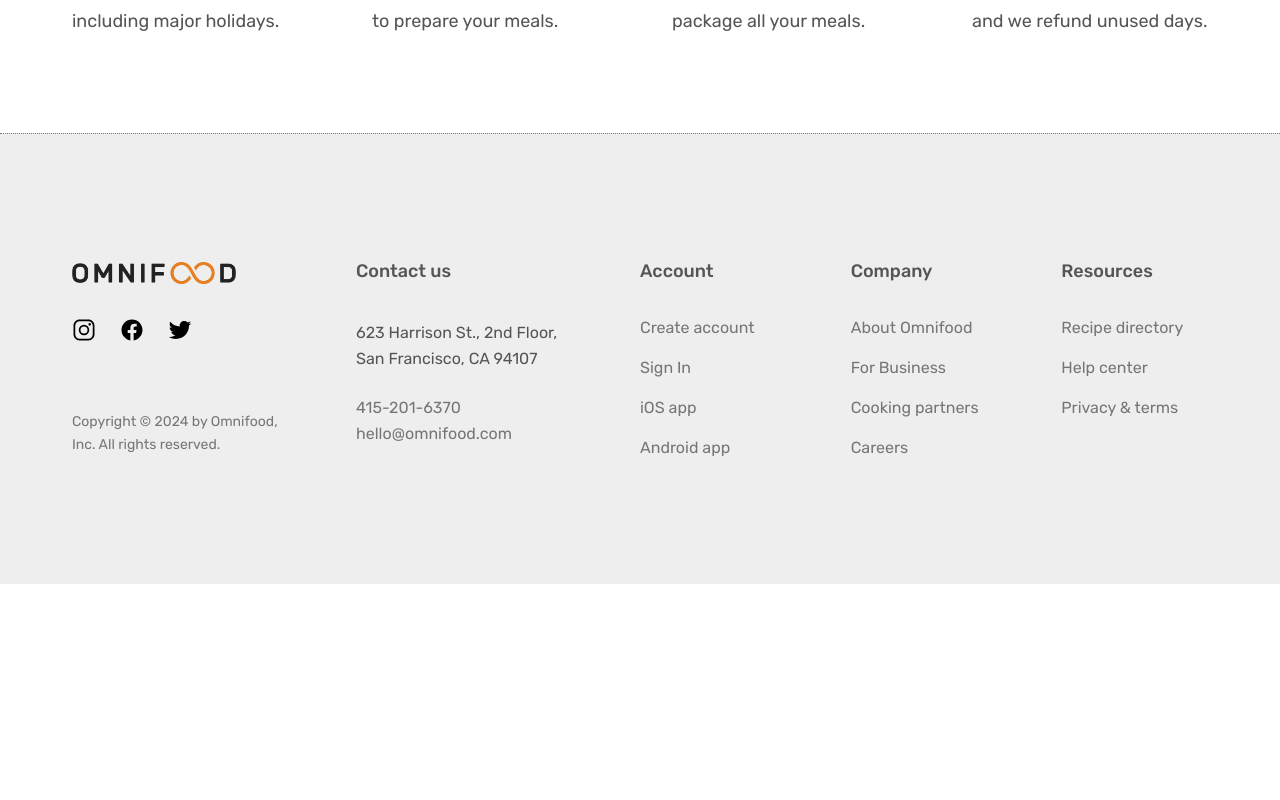
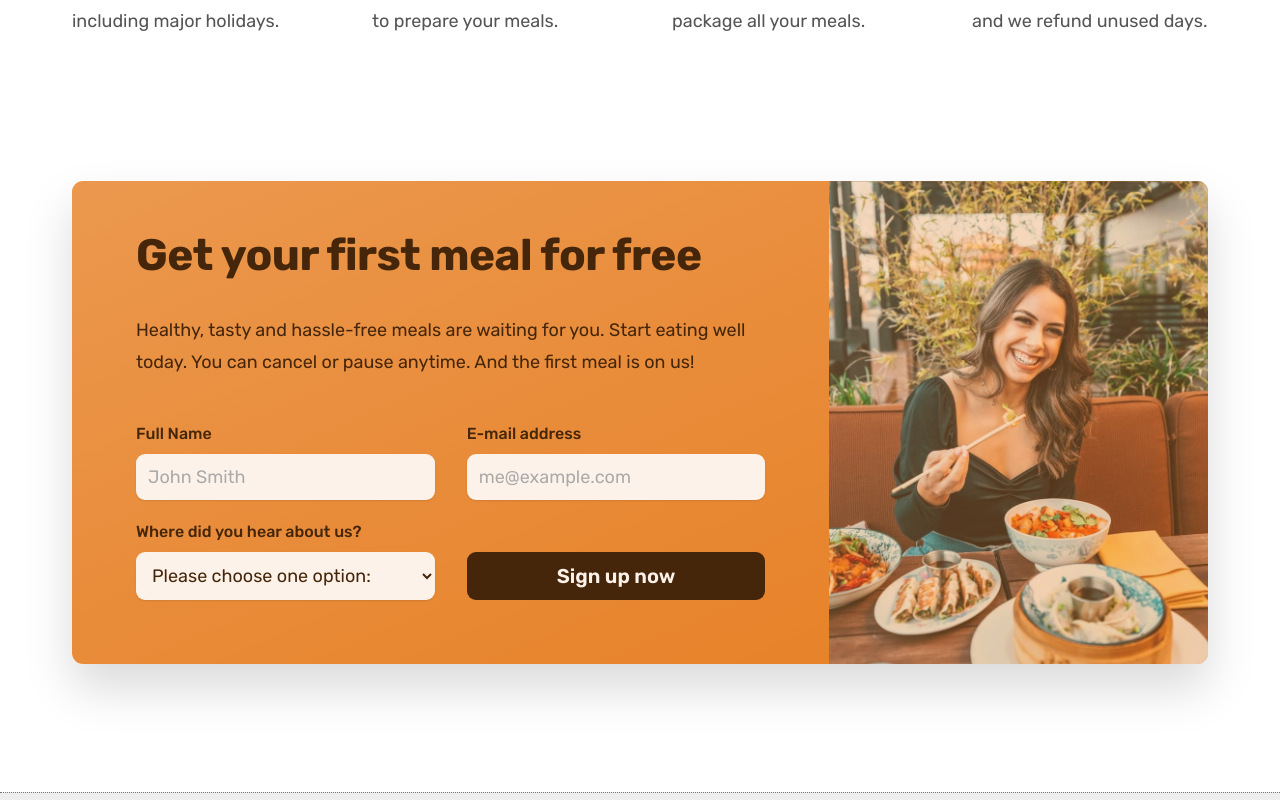
Before and after one commit to arunav999/React-JS, a React (Vite) app in the folder OMNI_FOOD-React_JS-Project/: page / in a window 1280 px wide. Shown: the part 6420-7220 px from the top of the page. Before the commit the page ends 7004 px from the top, so only its background shows below. Built offline with nearby package versions, Linux system fonts and the light colour scheme.

Commit message:
Call to action section completed

```diff
--- a/OMNI_FOOD-React_JS-Project/src/Components/CSS/style.css
+++ b/OMNI_FOOD-React_JS-Project/src/Components/CSS/style.css
@@ -542,7 +542,7 @@
       rgb(235, 151, 78, 0.35),
       rgb(230, 125, 34, 0.35)
     ),
-    url("../img/eating.jpg");
+    url("../../../public/eating.jpg");
   background-size: cover;
   background-position: center;
   transition: all 0.5s;
--- a/OMNI_FOOD-React_JS-Project/src/Components/MainContent/Cta.jsx
+++ b/OMNI_FOOD-React_JS-Project/src/Components/MainContent/Cta.jsx
@@ -1,5 +1,64 @@
 import React from "react";
 
-const Cta = () => {};
+
+const Cta = () => {
+  return (
+    <section className="section-cta" id="try">
+      <div className="container">
+        <div className="cta">
+          <div className="cta-text-box">
+            <h2 className="heading-secondary">Get your first meal for free</h2>
+            <p className="cta-text">
+              Healthy, tasty and hassle-free meals are waiting for you. Start
+              eating well today. You can cancel or pause anytime. And the first
+              meal is on us!
+            </p>
+
+            <form className="cta-form" action="#">
+              <div>
+                <label for="full-name">Full Name</label>
+                <input
+                  type="text"
+                  placeholder="John Smith"
+                  id="full-name"
+                  required
+                />
+              </div>
+
+              <div>
+                <label for="email">E-mail address</label>
+                <input
+                  type="email"
+                  placeholder="me@example.com"
+                  id="email"
+                  required
+                />
+              </div>
+
+              <div>
+                <label for="select-where">Where did you hear about us?</label>
+                <select required id="select-where">
+                  <option value="">Please choose one option:</option>
+                  <option value="Friends">Friends and family</option>
+                  <option value="Youtube">Youtube video</option>
+                  <option value="Podcast">Podcast</option>
+                  <option value="Ad">Facebook ad</option>
+                  <option value="Others">Others</option>
+                </select>
+              </div>
+
+              <button className="btn btn--form">Sign up now</button>
+            </form>
+          </div>
+          <div
+            className="cta-img-box"
+            role="img"
+            aria-label="Woman enjoying food"
+          ></div>
+        </div>
+      </div>
+    </section>
+  );
+};
 
 export default Cta;
```
